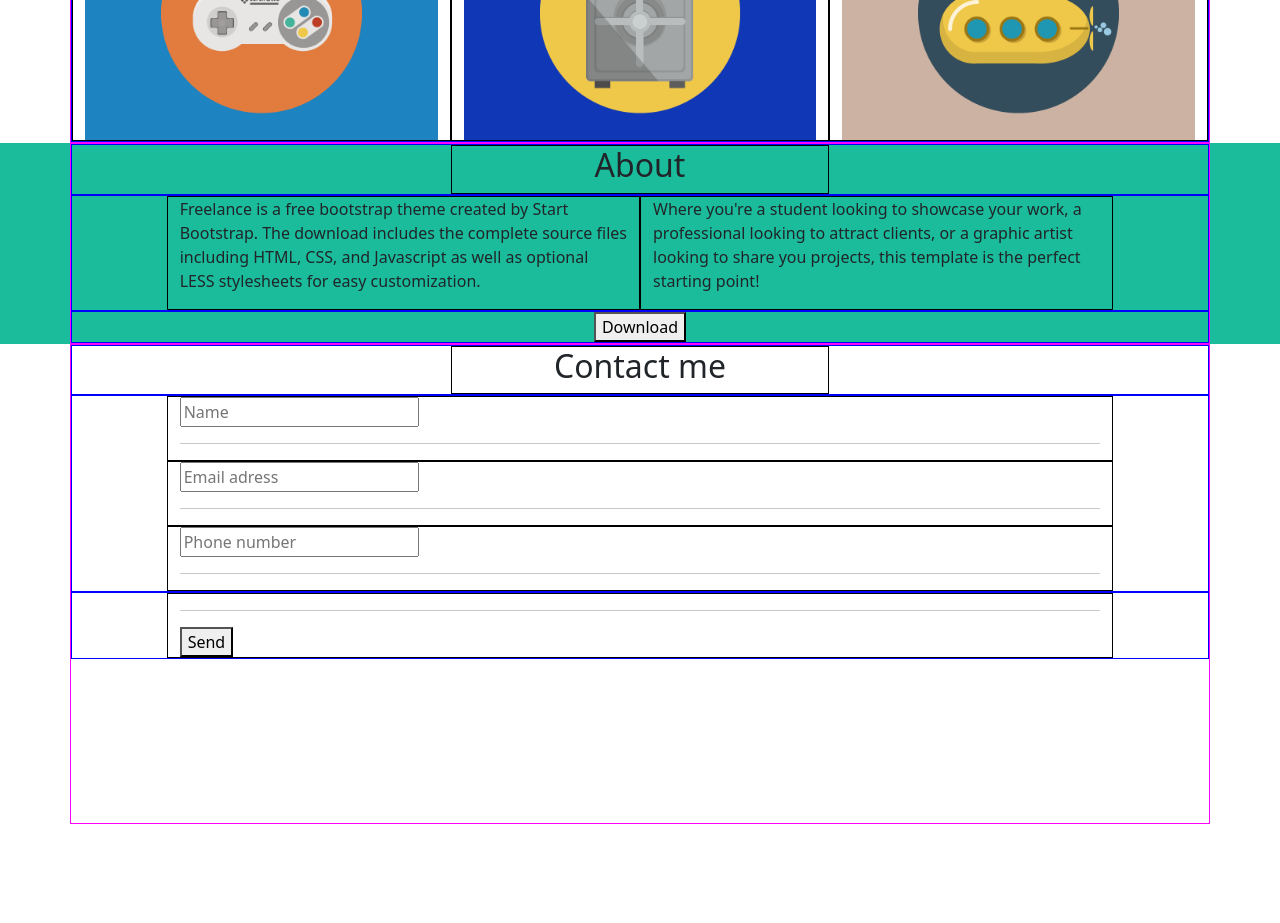
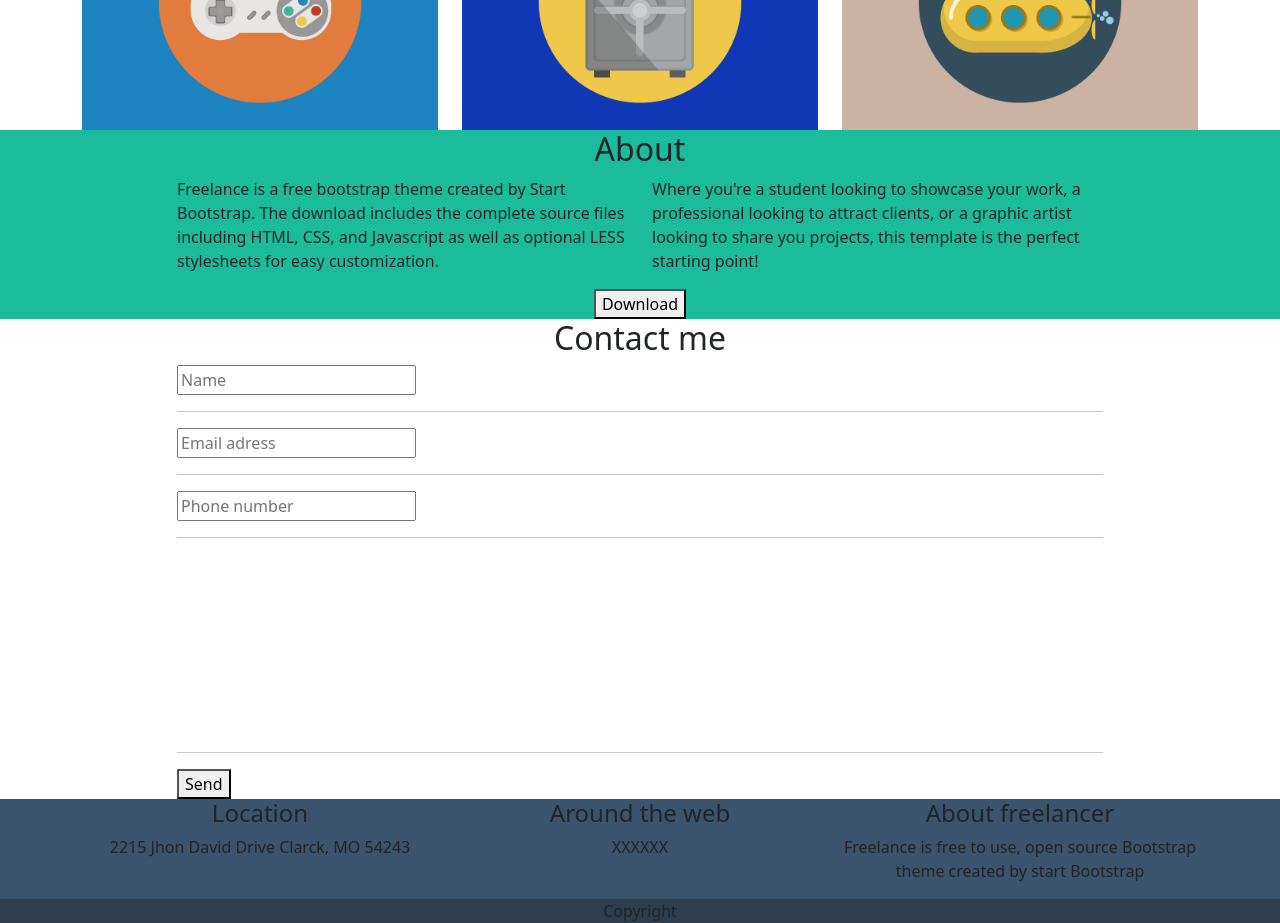
Before and after one commit to AlessandroSemeraro/html-css-bootstrap-freelancer, a plain HTML site: page index.html in a window 1280 px wide. Shown: the part 840-1763 px from the top of the page. Before the commit the page ends 1664 px from the top, so only its background shows below. Drawn offline with nearby package versions, Linux system fonts and the light colour scheme.

Commit message:
Added footer , fixed flex c-me section

```diff
--- a/index.html
+++ b/index.html
@@ -16,8 +16,8 @@
                 <div class="col-6">
                     bb
                 </div>
-                <div class="col-6 d-flex justify-content-end">
-                    bb
+                <div class="col-6 d-flex justify-content-end d-md-flex ">
+                    X
                 </div>
             </div>
         </section>
@@ -85,13 +85,11 @@
             </div>
         </section>
         <section id="contact-me">
-            <div class="container container-cme">
-                <div class="row d-flex justify-content-center">
+            <div class="container container-cme d-flex flex-column justify-content-between">
+                <div class="row d-flex flex-column align-items-center">
                     <div class="col-4 d-flex justify-content-center">
                         <h2>Contact me</h2>
                     </div>
-                </div>
-                <div class="row d-flex flex-column align-items-center">
                     <div class="col-5 col-md-10 col-lg-10">
                         <div><input type="text" id="name" name="name" placeholder="Name"></div>
                         <hr>
@@ -111,10 +109,37 @@
                         <button type="button">Send</button>
                     </div>
                 </div>
-
-
             </div>
         </section>
     </main>
+    <footer>
+        <section id="top-footer">
+            <div class="container">
+                <div class="row d-flex flex-column justify-content-between d-md-flex flex-md-row justify-content-md-between">
+                    <div class="col-12 text-center d-flex flex-column align-items-center col-md-4 col-lg-4">
+                        <h4>Location</h4>
+                        <p>2215 Jhon David Drive Clarck, MO 54243</p>
+                    </div>
+                    <div class="col-12 text-center d-flex flex-column align-items-center col-md-4 col-lg-4">
+                        <h4>Around the web</h4>
+                        <p>XXXXXX</p>
+                    </div>
+                    <div class="col-12 text-center d-flex flex-column align-items-center col-md-4 col-lg-4">
+                        <h4>About freelancer</h4>
+                        <p>Freelance is free to use, open source Bootstrap theme created by start Bootstrap</p>
+                    </div>
+                </div>
+            </div>
+        </section>
+        <section id="bottom-footer">
+            <section class="container">
+                <div class="row ">
+                    <div class="col-12 d-flex justify-content-center">
+                        <div>Copyright</div>
+                    </div>
+                </div>
+            </section>
+        </section>
+    </footer>
 </body>
 </html>
--- a/style/style.css
+++ b/style/style.css
@@ -1,10 +1,6 @@
 header{
     background-color: #252D37 ;
     color: white;
-}
-
-.container{
-    border: 1px solid magenta;
 }
 
 #main-first-section{
@@ -19,16 +15,16 @@ header{
     height: 30rem;
 }
 
+#top-footer{
+    background-color: #3A546D;
+}
+
+#bottom-footer{
+    background-color: #2C3E50;
+}
+
 .container-cme{
     height: 30rem;
-}
-
-*.row{
-    border: 1px solid blue;
-}
-
-[class^=col- ]{
-    border: 1px solid black;
 }
 
 .my-width-img{
```
